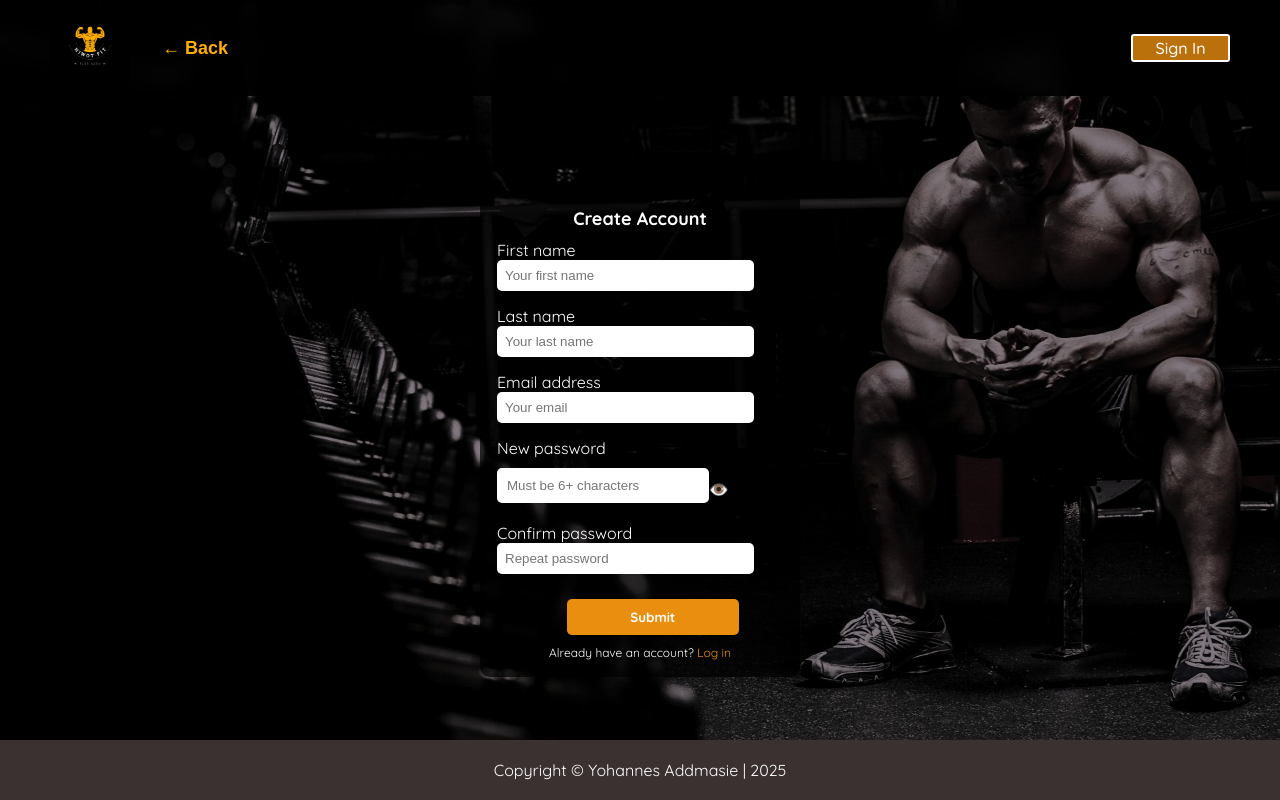
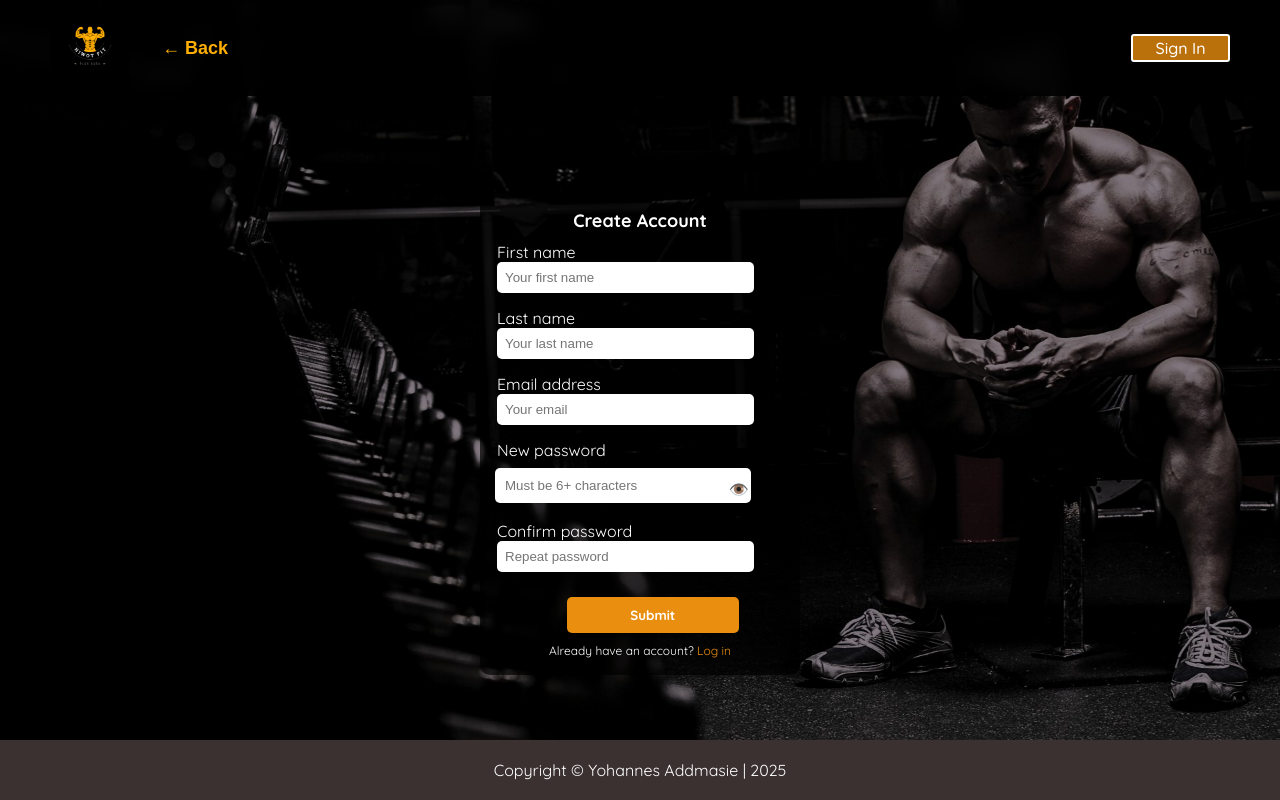
Before and after one commit to YohannesAd/HiwotFit_App, a Next.js app: page /auth/signup in a window 1280 px wide. Built offline with nearby package versions, Linux system fonts and the light colour scheme; no server answers.

Commit message:
Update signup.module.css

```diff
--- a/src/app/styles/signup.module.css
+++ b/src/app/styles/signup.module.css
@@ -70,8 +70,8 @@
 .passwordInput {
   position: relative;
   margin-bottom: -5px;
-  padding: 10px;
-  width: 81%;
+  padding: 8px;
+  width: 95%;
   margin-left: -10px;
 }
 
@@ -89,7 +89,7 @@
 .togglePassword {
   position: absolute;
     top: 30%;
-    right: -10px;
+    right: 10px;
     cursor: pointer;
 }
 
```
